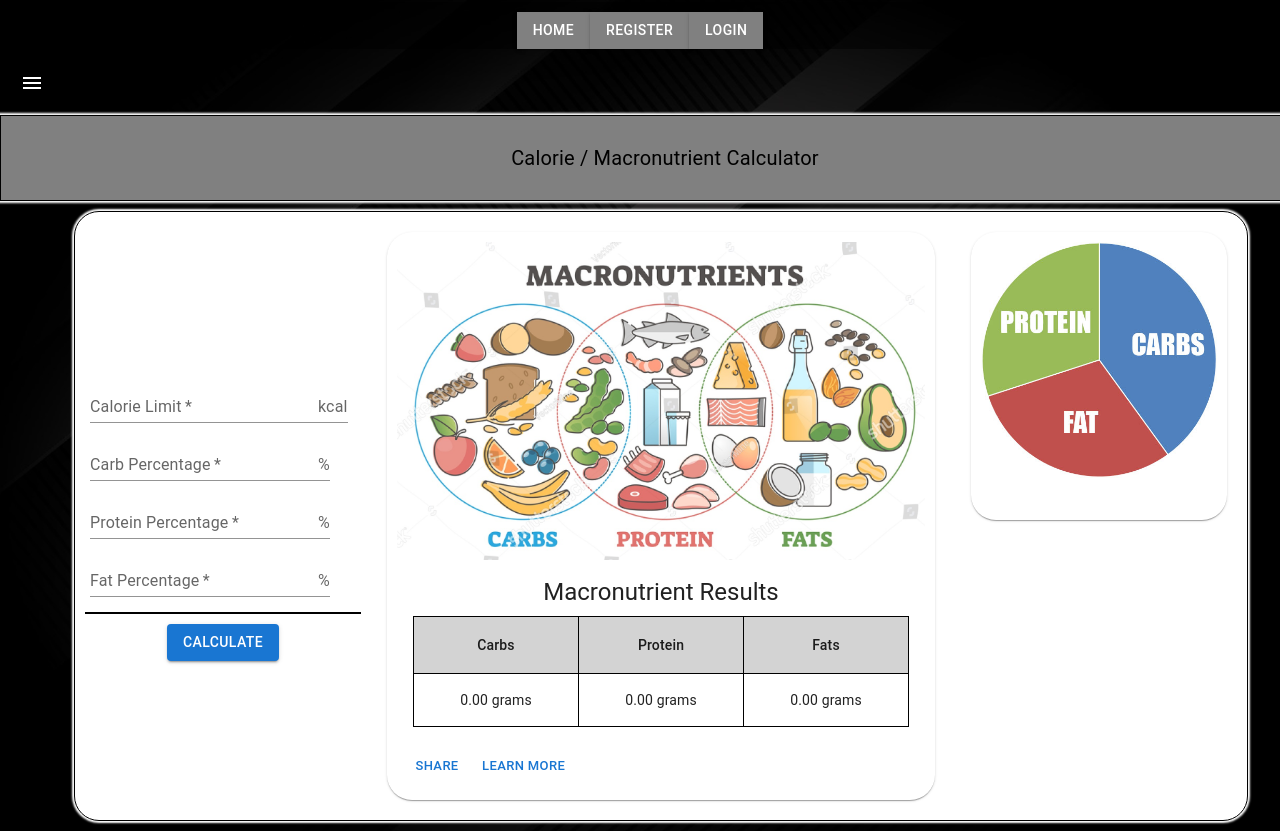
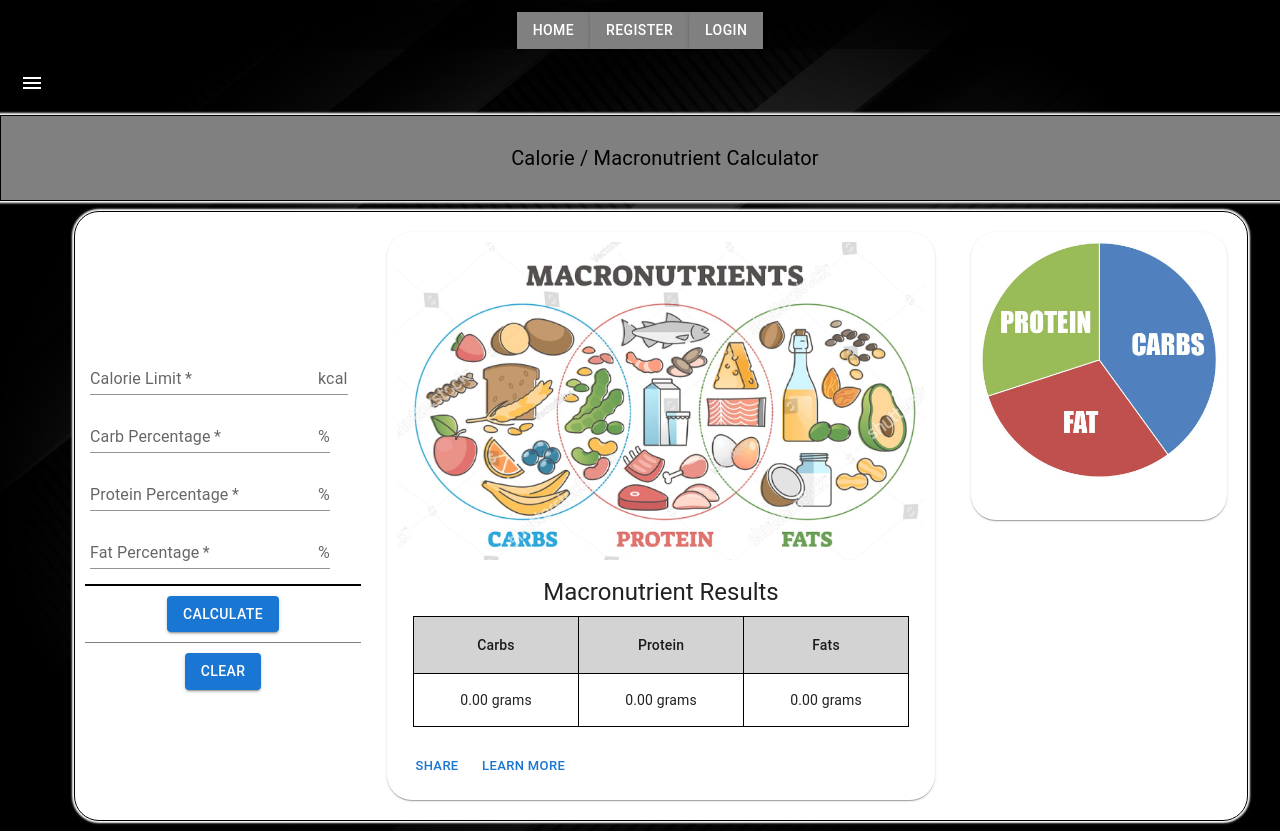
Before and after one commit to jkof86/Portfolio-09-2024, a React (Create React App) app in the folder frontend/: page /calculator in a window 1280 px wide. Shown: the top 831 px of the page. Built offline with nearby package versions, Linux system fonts and the light colour scheme.

Commit message:
Refreshing entire page as a temporary solution to clearing fields

```diff
--- a/frontend/src/components/Calculator.js
+++ b/frontend/src/components/Calculator.js
@@ -7,15 +7,20 @@ import {
     TableCell,
 
 } from "@mui/material";
-import { useState, useRef, createRef } from "react";
+import { useState } from "react";
+
+// we create a custom hook to clear all fields
+function useClearScreen() {
+    const [value, setValue] = useState(0); // integer state
+    return () => {
+        console.log("CLEAR BUTTON TEST");
+        setValue(value => value + 1);
+    }
+}
 
 export default function Calculator() {
-
-    // we utilize useRef() to clear all fields later on
-    const calorieLimit = useRef("");
-    const carbPercent = useRef("");
-    const proteinPercent = useRef("");
-    const fatPercent = useRef("");
+    //we call our custom hook within the Component
+    // const useClearScreen = useClearScreen();
 
     const [state, setState] = useState({
         calorieLimit: "",
@@ -121,20 +126,19 @@ export default function Calculator() {
 
     // if total percent != 100...
     const calcInvalid = () => {
-        //first we reset the state and clear display
-        resetState();
-        resetDisplay();
-        clearScreen();
 
         // display error msg
         console.log("Error: Macronutrient % not equal to 100, Calorie Limit is less than zero, or a field was left empty...");
         alert("Error: Macronutrient % not equal to 100, Calorie Limit is less than zero, or a field was left empty...");
 
-    }
+        /**Temporary Solution**/
+        //we refresh the page to clear the fields
+        window.location.reload();
 
-    // we use this function to clear all fields
-    const clearScreen = () => {
-        calorieLimit.current = "";
+        //first we reset the state and clear display
+        // resetState();
+        // resetDisplay();
+        // useClearScreen();
 
     }
 
@@ -225,7 +229,7 @@ export default function Calculator() {
                             type="number"
                             label="Calorie Limit"
                             variant="standard"
-                            ref={calorieLimit}
+                            // ref={calorieLimit}
                             name="calorieLimit"
                             value={state.calorieLimit}
                             onChange={handleChange}
@@ -245,7 +249,7 @@ export default function Calculator() {
                             type="number"
                             label="Carb Percentage"
                             variant="standard"
-                            ref={carbPercent}
+                            // ref={carbPercent}
                             name="carbPercent"
                             value={state.carbPercent}
                             onChange={handleChange}
@@ -263,7 +267,7 @@ export default function Calculator() {
                             type="number"
                             label="Protein Percentage"
                             variant="standard"
-                            ref={proteinPercent}
+                            // ref={proteinPercent}
                             name="proteinPercent"
                             value={state.proteinPercent}
                             onChange={handleChange}
@@ -281,7 +285,7 @@ export default function Calculator() {
                             type="number"
                             label="Fat Percentage"
                             variant="standard"
-                            ref={fatPercent}
+                            // ref={fatPercent}
                             name="fatPercent"
                             value={state.fatPercent}
                             onChange={handleChange}
@@ -308,6 +312,21 @@ export default function Calculator() {
                                 onClick={handleClick}
                             >
                                 Calculate
+                            </Button>
+
+                            <Divider sx={{
+                            marginTop: '10px',
+                            marginBottom: '10px',
+                            borderBottomWidth: '1px',
+                            borderColor: 'gray'
+                        }} />
+
+                            <Button variant="contained"
+                                id="clearButton"
+                                type="button"
+                                onClick={useClearScreen()}
+                            >
+                                Clear
                             </Button>
                         </Box>
                     </Grid>
@@ -374,9 +393,7 @@ export default function Calculator() {
                     <Grid item xs={3}>
                         {ShowGraph()}
                     </Grid>
-
                 </Grid>
-
             </Box>
         </Container >
     </>);
```
